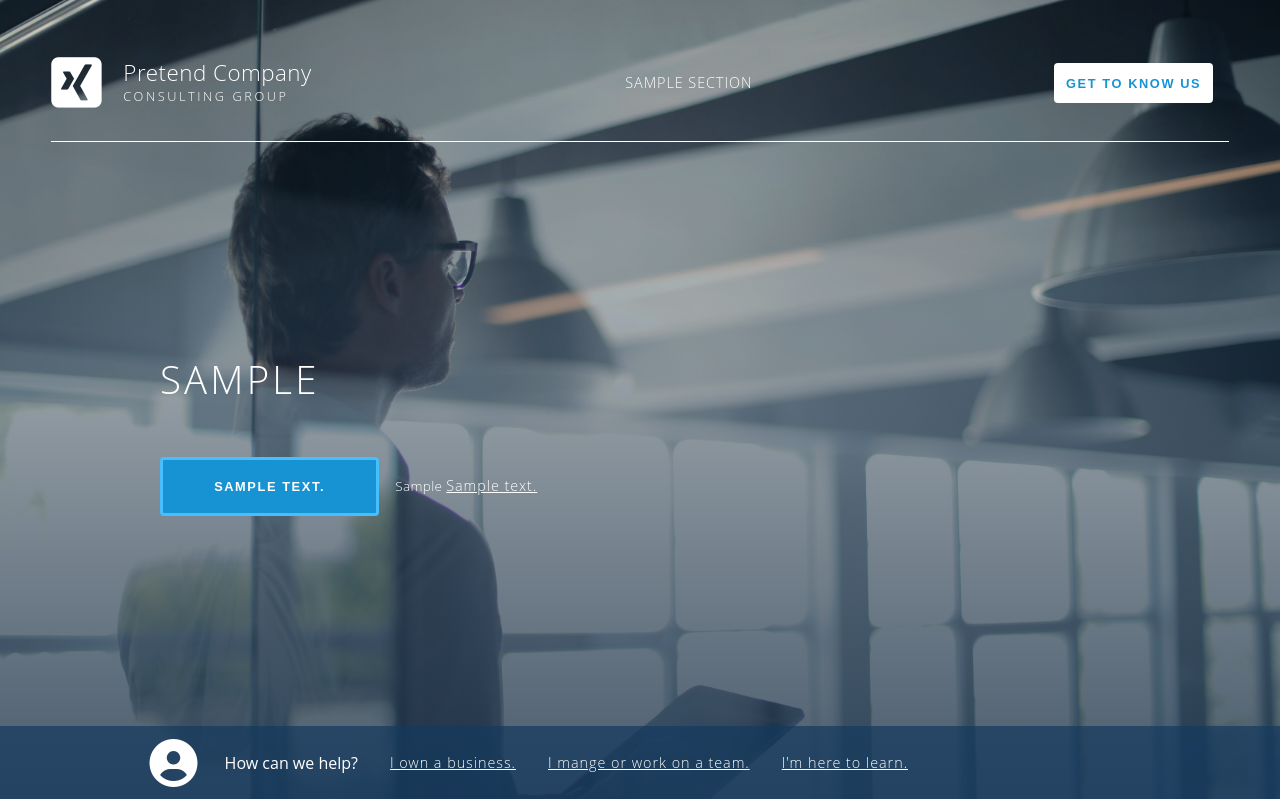
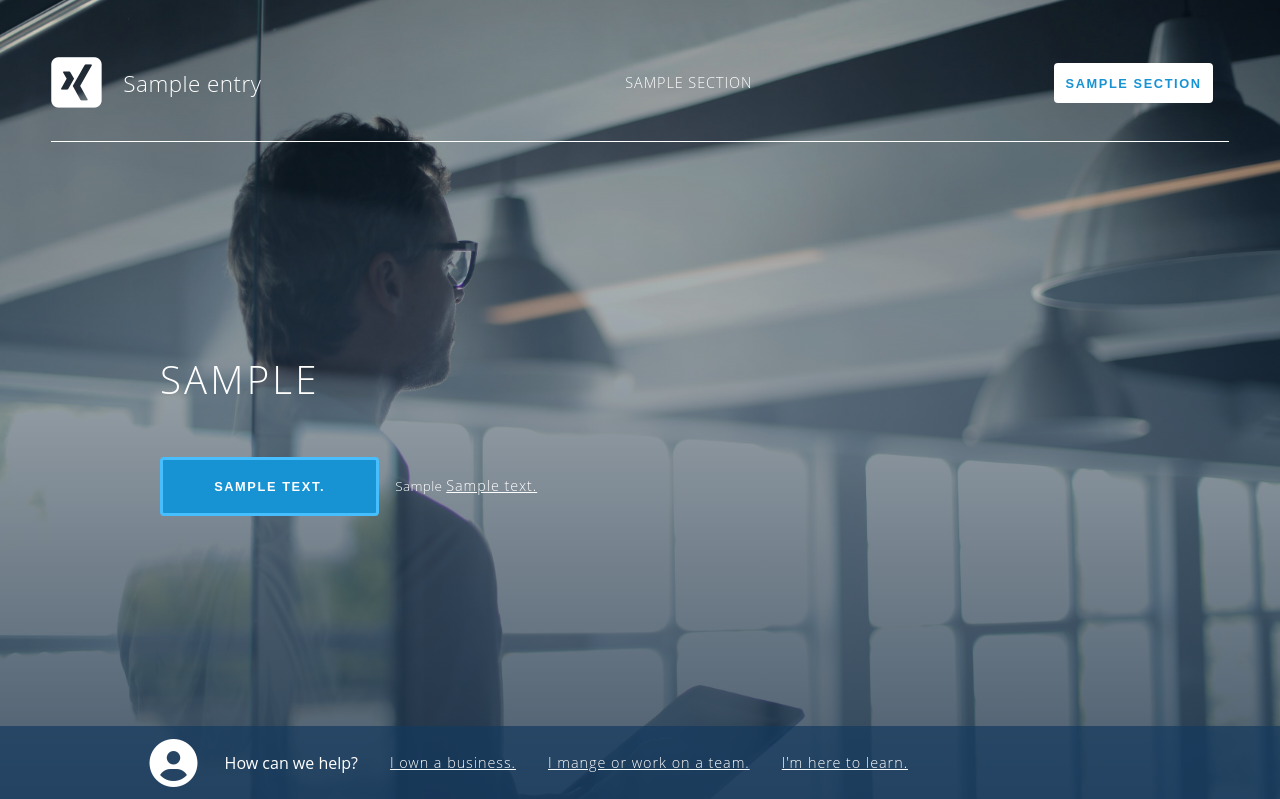
Before and after one commit to yirano/project_testproject_crafty, a PHP site: template templates/index.twig in a window 1280 px wide. Shown: the top 799 px of the page. Run offline with PHP 8.4, Linux system fonts and the light colour scheme; the template is opened without the code that fills it: most values are stand-ins (such as "Sample title", 1, 10 or a date in 2020); some libraries are stand-ins or nearby versions.

Commit message:
Style company name being rendered from Craft

```diff
--- a/templates/index.twig
+++ b/templates/index.twig
@@ -3,7 +3,7 @@
 <head>
     <meta http-equiv="X-UA-Compatible" content="IE=edge" />
     <meta charset="utf-8" />
-    <title>Pretend Company</title>
+    <title>{{entry.companyName}}</title>
     <meta name="viewport" content="width=device-width, initial-scale=1.0, maximum-scale=1.0, user-scalable=no, viewport-fit=cover" />
     <meta name="referrer" content="origin-when-cross-origin" />
 <script src="https://kit.fontawesome.com/17c05eded0.js" crossorigin="anonymous"></script>
@@ -14,27 +14,35 @@
 <div class="app">
 <div class="header">
     <div class="nav">
+
         <div class="logoMenuIcon">
             <a href="#" class="logoContainer">
                 <div class="logo">
                     <i class="fab fa-xing-square fa-4x" ></i>
+
                     <div class="companyName">
-                        <h4>Pretend Company</h4>
-                        <p>Consulting Group</p>
+                    {% set companyName = entry.companyName|split(' ') %}
+
+                        <h4>{{[companyName[0], companyName[1]]|join(' ')}}</h4>
+                        <p>{{[companyName[2], companyName[3]]|join(' ')}}</p>
+
                     </div>
                 </div>
             </a>
             <div class="menuIcon">Menu</div>
         </div>
+
         <div class="menu">
             <div class="menuLinks">
                 {% for link in craft.entries.section('navigation').limit(5).all() %}
                     <a href={{link.toLink}}>{{link.title}}</a>
                 {% endfor %}
             </div>
+
+            {% set navButton = craft.entries.section('navigation').last() %}
             <div class="menuActions">
-                <a href="#">
-                    <button>Get to know us</button>
+                <a href={{navButton.toLink}}>
+                    <button>{{navButton}}</button>
                 </a>
                 <Search />
             </div>
--- a/web/hide.html
+++ b/web/hide.html
@@ -35,7 +35,7 @@
             </div>
             <div class="menuActions">
                 <a href="#">
-                    <button>Get to know us</button>
+                    {# <button>Get to know us</button> #}
                 </a>
                 <Search />
             </div>
```
